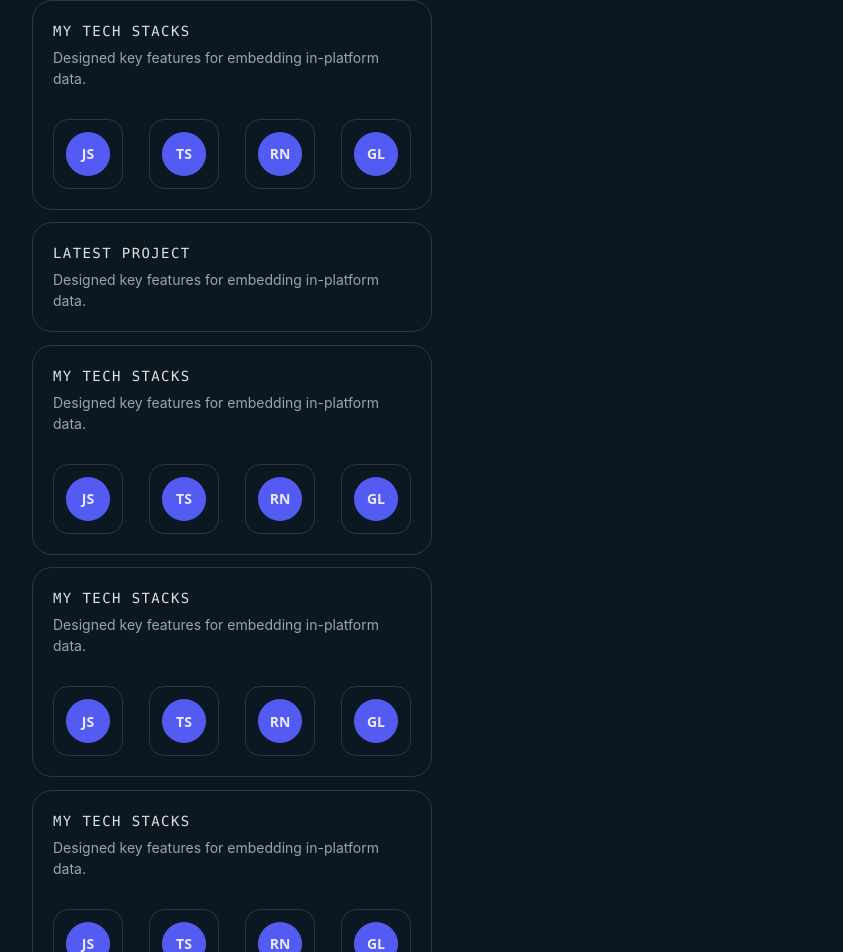
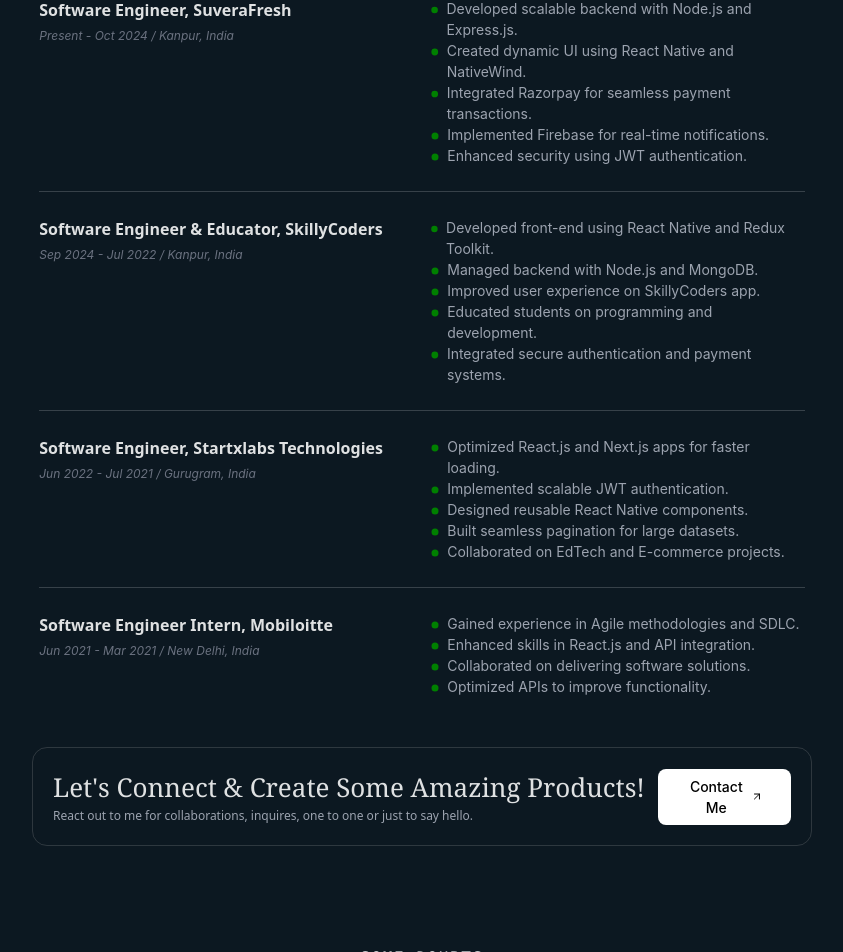
Before and after one commit to devxtushar/web-portfolio, a React (Vite) app: page / in a window 1280 px wide. Shown: the part 3907-4859 px from the top of the page, without its empty margins (218-1061 px from the left). Built offline with nearby package versions, Linux system fonts and the light colour scheme.

Commit message:
# removed beyond section not worth it as of now

```diff
--- a/src/pages/About.tsx
+++ b/src/pages/About.tsx
@@ -1,5 +1,4 @@
 import { FaArrowRightLong } from "react-icons/fa6";
-import CustomCardIcon from "../components/CustomCardIcon";
 
 function About() {
   return (
@@ -47,106 +46,6 @@
           </div>
         </div>
       </div>
-      <div className="beyond mt-20">
-        <table>
-          <tbody className="flex flex-row flex-wrap gap-5 justify-between">
-            <tr>
-              <td>
-                <div className="flex flex-col gap-2 tr_container">
-                  <span className="t4 uppercase font-mono tracking-widest">
-                    Beyond Portfolio
-                  </span>
-                  <h1 className="font-serif">Let's know more about me</h1>
-                </div>
-              </td>
-            </tr>
-            <tr>
-              <td>
-                <div className="flex flex-col gap-2 tr_container">
-                  <span className="t4 uppercase font-mono tracking-widest">
-                    My Tech Stacks
-                  </span>
-                  <span className="t4 text-gray-400">
-                    Designed key features for embedding in-platform data.
-                  </span>
-                  <div className="flex flex-row gap-4 justify-between pt-10">
-                    <CustomCardIcon name="JS" />
-                    <CustomCardIcon name="TS" />
-                    <CustomCardIcon name="RN" />
-                    <CustomCardIcon name="GL" />
-                  </div>
-                </div>
-              </td>
-            </tr>
-            <tr>
-              <td>
-                <div className="flex flex-col gap-2 tr_container">
-                  <span className="t4 uppercase font-mono tracking-widest">
-                    Latest Project
-                  </span>
-                  <span className="t4 text-gray-400">
-                    Designed key features for embedding in-platform data.
-                  </span>
-                </div>
-              </td>
-            </tr>
-            <tr>
-              <td>
-                <div className="flex flex-col gap-2 tr_container">
-                  <span className="t4 uppercase font-mono tracking-widest">
-                    My Tech Stacks
-                  </span>
-                  <span className="t4 text-gray-400">
-                    Designed key features for embedding in-platform data.
-                  </span>
-                  <div className="flex flex-row gap-4 justify-between pt-10">
-                    <CustomCardIcon name="JS" />
-                    <CustomCardIcon name="TS" />
-                    <CustomCardIcon name="RN" />
-                    <CustomCardIcon name="GL" />
-                  </div>
-                </div>
-              </td>
-            </tr>
-            <tr>
-              <td>
-                <div className="flex flex-col gap-2 tr_container">
-                  <span className="t4 uppercase font-mono tracking-widest">
-                    My Tech Stacks
-                  </span>
-                  <span className="t4 text-gray-400">
-                    Designed key features for embedding in-platform data.
-                  </span>
-                  <div className="flex flex-row gap-4 justify-between pt-10">
-                    <CustomCardIcon name="JS" />
-                    <CustomCardIcon name="TS" />
-                    <CustomCardIcon name="RN" />
-                    <CustomCardIcon name="GL" />
-                  </div>
-                </div>
-              </td>
-            </tr>
-            <tr>
-              <td>
-                <div className="flex flex-col gap-2 tr_container">
-                  <span className="t4 uppercase font-mono tracking-widest">
-                    My Tech Stacks
-                  </span>
-                  <span className="t4 text-gray-400">
-                    Designed key features for embedding in-platform data.
-                  </span>
-                  <div className="flex flex-row gap-4 justify-between pt-10">
-                    <CustomCardIcon name="JS" />
-                    <CustomCardIcon name="TS" />
-                    <CustomCardIcon name="RN" />
-                    <CustomCardIcon name="GL" />
-                  </div>
-                </div>
-              </td>
-            </tr>
-          </tbody>
-        </table>
-      </div>
     </section>
   );
 }
```
